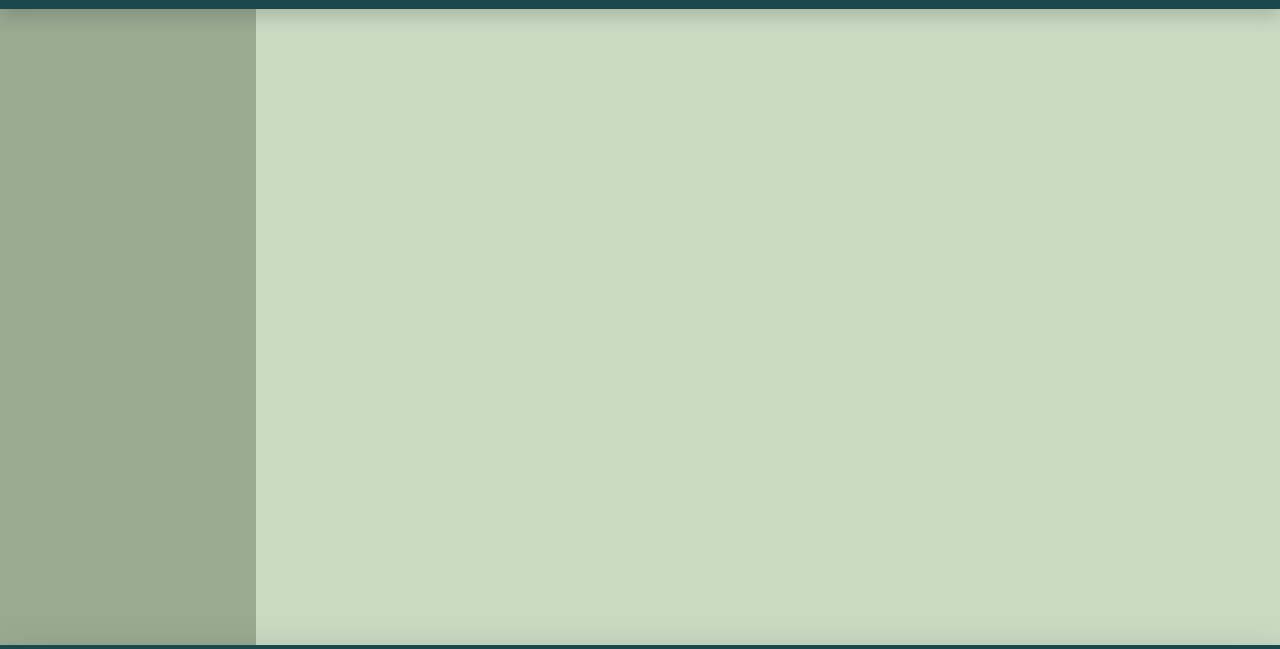
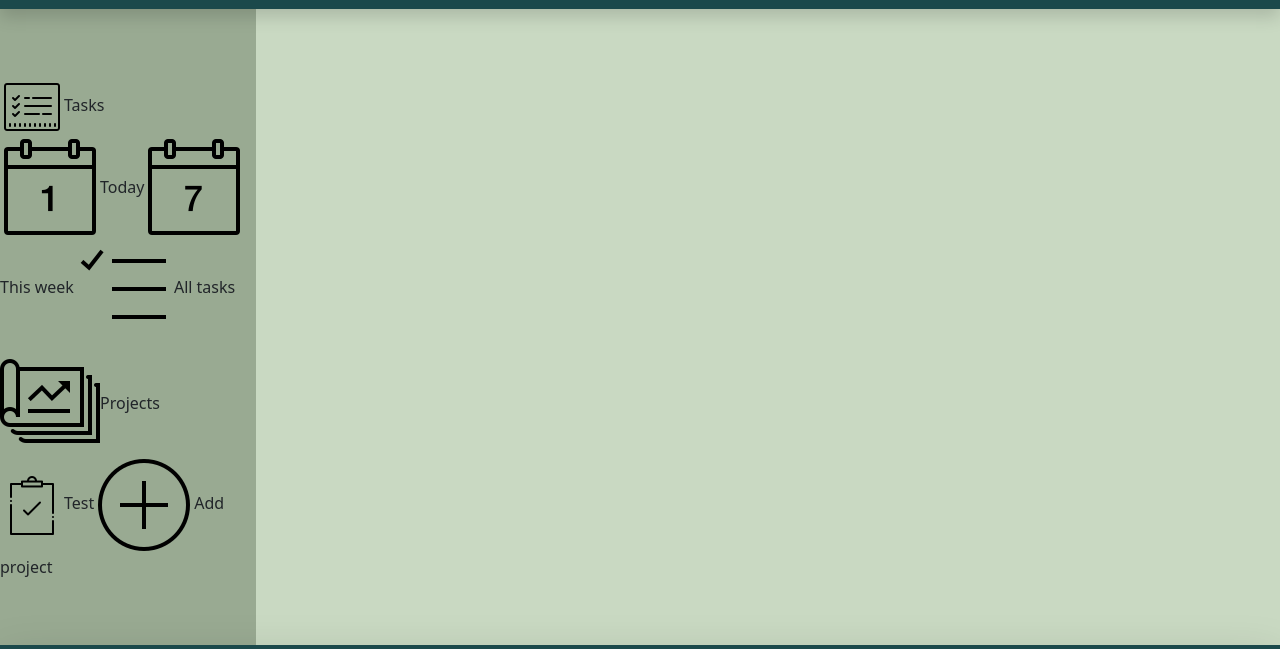
Before and after one commit to mohammedalgamal/TODO-List, a website built with webpack: page dist/index.html in a window 1280 px wide. Shown: the part 115-764 px from the top of the page. Built offline with nearby package versions, Linux system fonts and the light colour scheme.

Commit message:
Add navbar Elements

```diff
--- a/src/Styles/style.scss
+++ b/src/Styles/style.scss
@@ -33,6 +33,11 @@ body {
             width: 20%;
             height: calc(100vh - (124px + 5vh));
             background-color: #99aa92;
+            display: flex;
+            flex-direction: column;
+            gap: 16px;
+            align-items: center;
+            justify-content: center;
         }
     }
 
--- a/src/index.js
+++ b/src/index.js
@@ -1,3 +1,5 @@
+// All icons are by https://icons8.com/
+
 import "bootstrap/dist/css/bootstrap.css";
 import "./Styles/style.css";
 import logo from "./Images/icons8-todo-list-100.png";
--- a/src/navbar.js
+++ b/src/navbar.js
@@ -1,7 +1,63 @@
+import tasksIcon from "./Images/icons8-todo-list-64.png";
+import todayIcon from "./Images/icons8-calendar-1-100.png";
+import weekIcon from "./Images/icons8-calendar-7-100.png";
+import allTasksIcon from "./Images/icons8-tasklist-100.png";
+import projectsIcon from "./Images/icons8-group-of-projects-100.png";
+import oneProjectIcon from "./Images/icons8-check-64.png";
+import plusIcon from "./Images/icons8-plus-100.png";
+
+function makeElement(text, className, img, imgClass) {
+    const element = document.createElement("dive");
+    element.classList.add(className);
+
+    const elementImg = document.createElement("img");
+    elementImg.src = img;
+    elementImg.alt = "img";
+    elementImg.classList.add(imgClass);
+
+    element.appendChild(elementImg);
+    element.innerHTML += text;
+
+    return element;
+};
+
+function makeDiv(className) {
+    const div = document.createElement("div");
+    div.classList.add(className);
+
+    const upperDiv = document.createElement("div");
+    upperDiv.classList.add(`${className}Upper`);
+
+    const lowerDiv = document.createElement("div");
+    lowerDiv.classList.add(`${className}Lower`);
+
+    div.appendChild(upperDiv);
+    div.appendChild(lowerDiv);
+
+    return [div, upperDiv, lowerDiv];
+}
+
 export default function makeNavBar() {
     const main = document.querySelector(".main");
     const navBar = document.createElement("div");
     navBar.classList.add("navBar");
 
+    const tasksDivList = makeDiv("tasks");
+    const projectsDivList = makeDiv("projects");
+
+    const tasksDiv = tasksDivList[0];
+    const projectsDiv = projectsDivList[0];
+
+    tasksDivList[1].appendChild(makeElement("Tasks", "tasksLabel", tasksIcon, "tasksIcon"));
+    tasksDivList[2].appendChild(makeElement("Today", "today", todayIcon, "todayIcon"));
+    tasksDivList[2].appendChild(makeElement("This week", "week", weekIcon, "weekIcon"));
+    tasksDivList[2].appendChild(makeElement("All tasks", "allTasks", allTasksIcon, "allTasksIcon"));
+
+    projectsDivList[1].appendChild(makeElement("Projects", "projectsLabel", projectsIcon, "projectsIcon"));
+    projectsDivList[2].appendChild(makeElement("Test", "project", oneProjectIcon, "oneProjectsIcon"));
+    projectsDivList[2].appendChild(makeElement("Add project", "addProject", plusIcon, "plusIcon"));
+
+    navBar.appendChild(tasksDiv);
+    navBar.appendChild(projectsDiv);
     main.appendChild(navBar);
-}
+};
```
Also changed, not shown: dist/494bd4a7094737c2cd61.png (added), dist/7ba689b40cced7cb1e4d.png (added), dist/9b0825df64e1a8dc1804.png (added), dist/ad39b43288c33632c0ca.png (added), dist/c3d34ba8a89db44ceb89.png (added), dist/c4dcae3cb5990eaed620.png (added), dist/d169ae1031588b0c8ee6.png (added), src/Styles/style.css, 2 other files.
